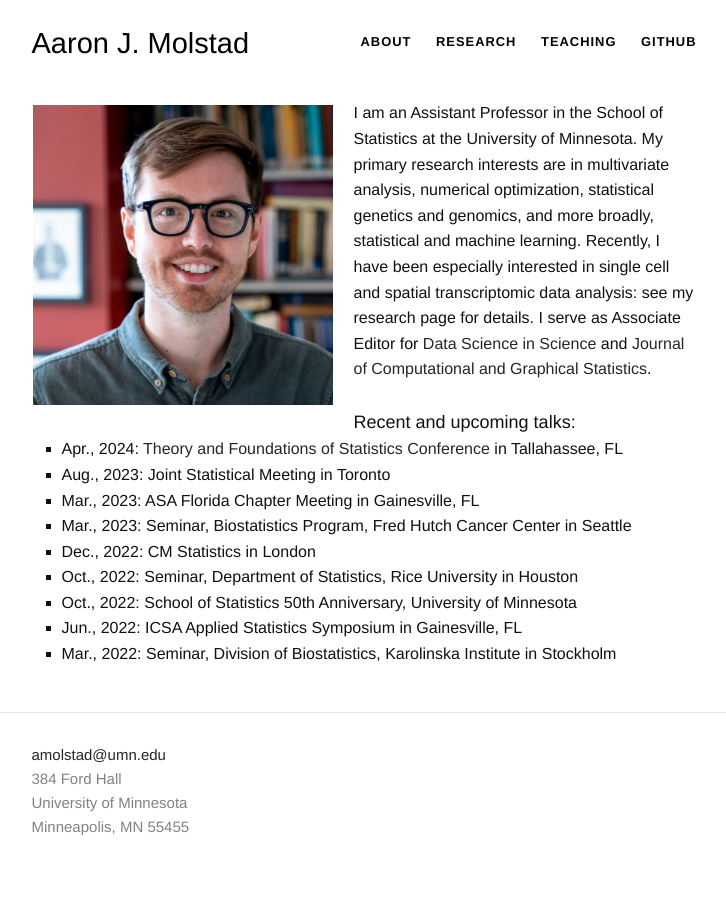
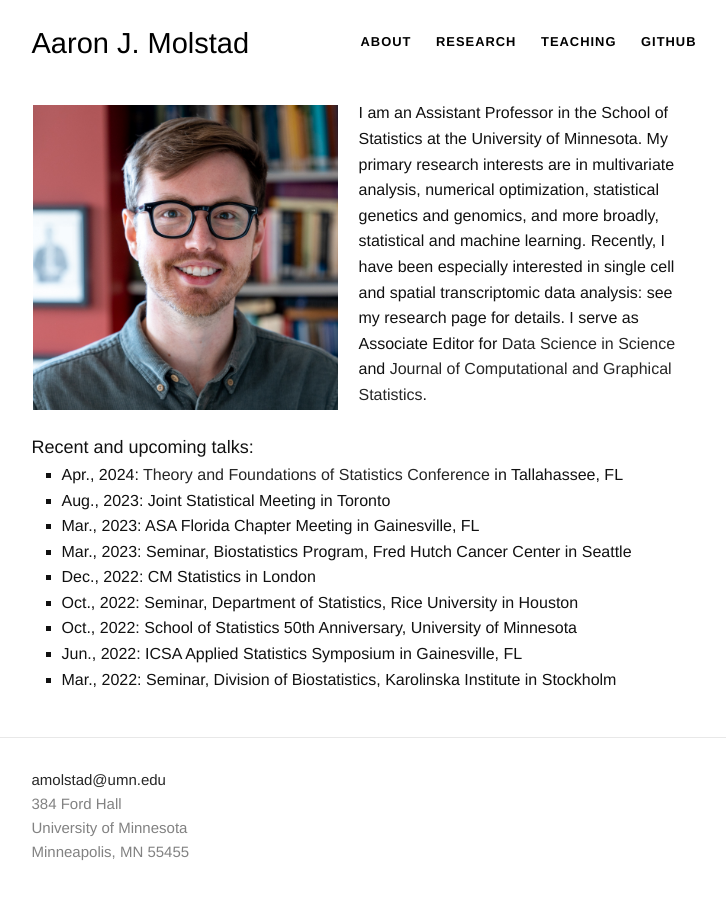
Before and after one commit to ajmolstad/ajmolstad.github.io, a Jekyll site: the page built from index.html, in a window 1280 px wide. Shown: the whole page, without its empty margins (276-1002 px from the left). Built offline with Jekyll 4.4.1, drawn with Linux system fonts in a browser that asks for light colours; before the commit the page ends 900 px from its top, so only the background shows below that.

Commit message:
Update index.html

```diff
--- a/index.html
+++ b/index.html
@@ -15,7 +15,7 @@
 
 
 <div class="default">
- <dl class="wp-caption alignleft" style="max-width: 300px">
+ <dl class="wp-caption alignleft" style="max-width: 305px">
 <dt><a href=""><img class="" src="/images/Molstad.jpg" alt="" /></a>
 	<img padding: 1px;></dt>
 <dd></dd>
```
